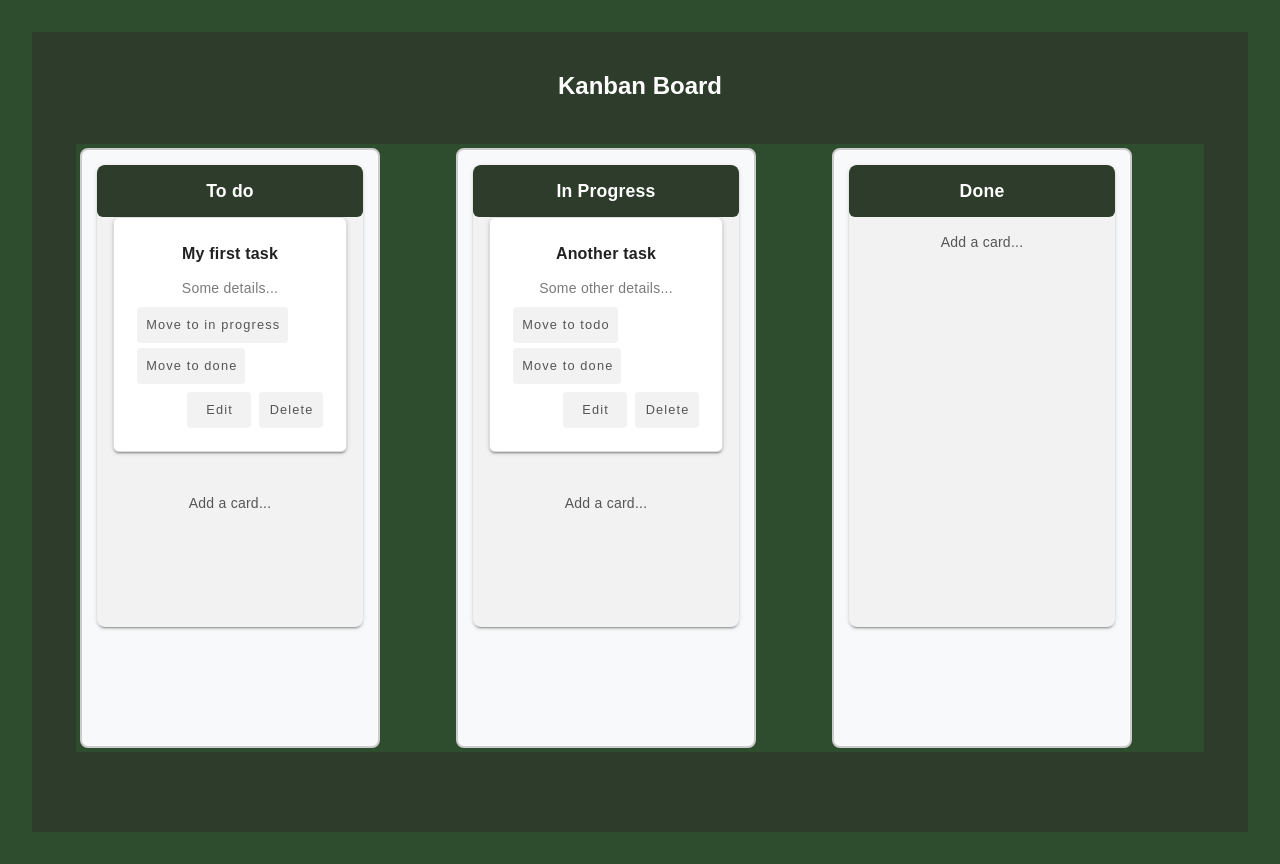
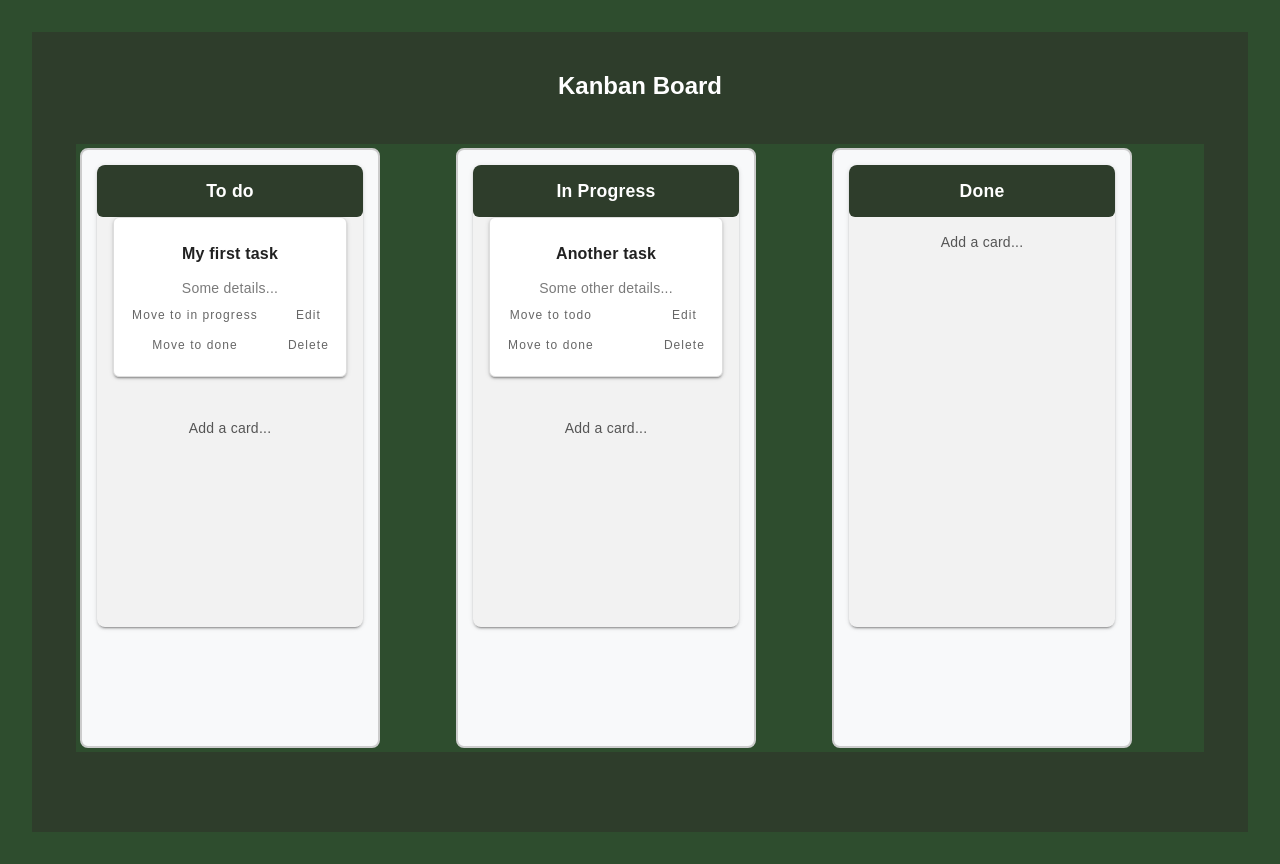
Before and after one commit to mitanuriel/vue-kanban, a Vue app: page / in a window 1280 px wide. Built offline with nearby package versions, Linux system fonts and the light colour scheme.

Commit message:
Fine tuned buttons as a text links

```diff
--- a/src/components/KanbanCard.vue
+++ b/src/components/KanbanCard.vue
@@ -13,21 +13,32 @@
         <v-btn
           v-for="option in moveOptions"
           :key="option.status"
+          variant="text"
+          size="small"
+          class="link-button"
           @click="moveCard(option.status)"
-          small
-          class="move-button"
+
+
         >
           Move to {{ option.title }}
         </v-btn>
       </div>
       <v-spacer></v-spacer>
 
-      <v-btn small class="edit-button" @click="onEditCard">
+      <div class="edit-delete">
+      <v-btn variant="text"
+        size="small"
+        class="link-button"
+        @click="onEditCard">
         Edit
       </v-btn>
-      <v-btn small class="delete-button" @click="onDeleteCard">
+      <v-btn  variant="text"
+        size="small"
+        class="link-button"
+        @click="onDeleteCard">
         Delete
       </v-btn>
+    </div>
     </v-card-actions>
   </v-card>
 </template>
@@ -101,28 +112,57 @@ function onDeleteCard() {
   display: flex;
   align-items: center;
   flex-wrap: wrap;
+  justify-content:space-between;
+  align-items: center;
+  padding: 2px;
  }
  .move-options {
+
   display: flex;
-  gap: 5px;
-  flex-wrap: wrap;
+  flex-direction: column;
+  gap: 2px;
  }
+
+ .link-button {
+  font-size: 0.75rem;
+  min-width: 0;
+  padding: 0;
+  margin: 0;
+  text-transform: none;
+  color: #666;
+}
+.link-button:hover {
+  text-decoration: underline;
+  color: #333;
+}
+
  .move-button {
-  font-size: 0.8rem;
-  background-color: rgba(0, 0, 0, 0.05);
+  font-size: xx-small;
+  padding: 1px 2px;
+  background-color: rgba(0,0,0,0.05);
   color: #555;
   text-transform: none;
+  border-radius: 4px;
 }
 
 .move-button:hover {
   background-color: rgba(0, 0, 0, 0.1);
 }
+
+.edit-delete {
+  display: flex;
+  flex-direction: column;
+  gap: 2px;
+}
+.move-button,
 .edit-button,
 .delete-button {
-  font-size: 0.8rem;
-  background-color: rgba(0, 0, 0, 0.05);
-  color: #555;
+
+  font-size: xx-small;
+  padding: 1px 2px;
+  background-color: rgba(0,0,0,0.05);
   text-transform: none;
+  border-radius: 4px;
 }
 
 .edit-button:hover,
```
